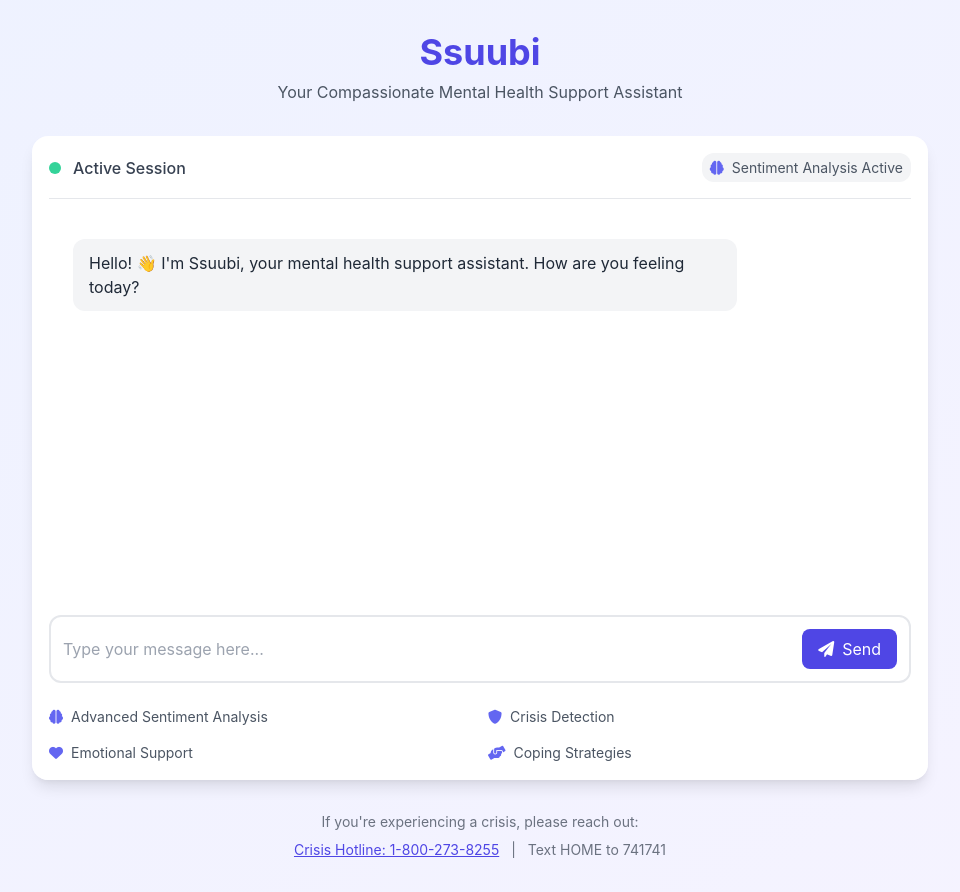
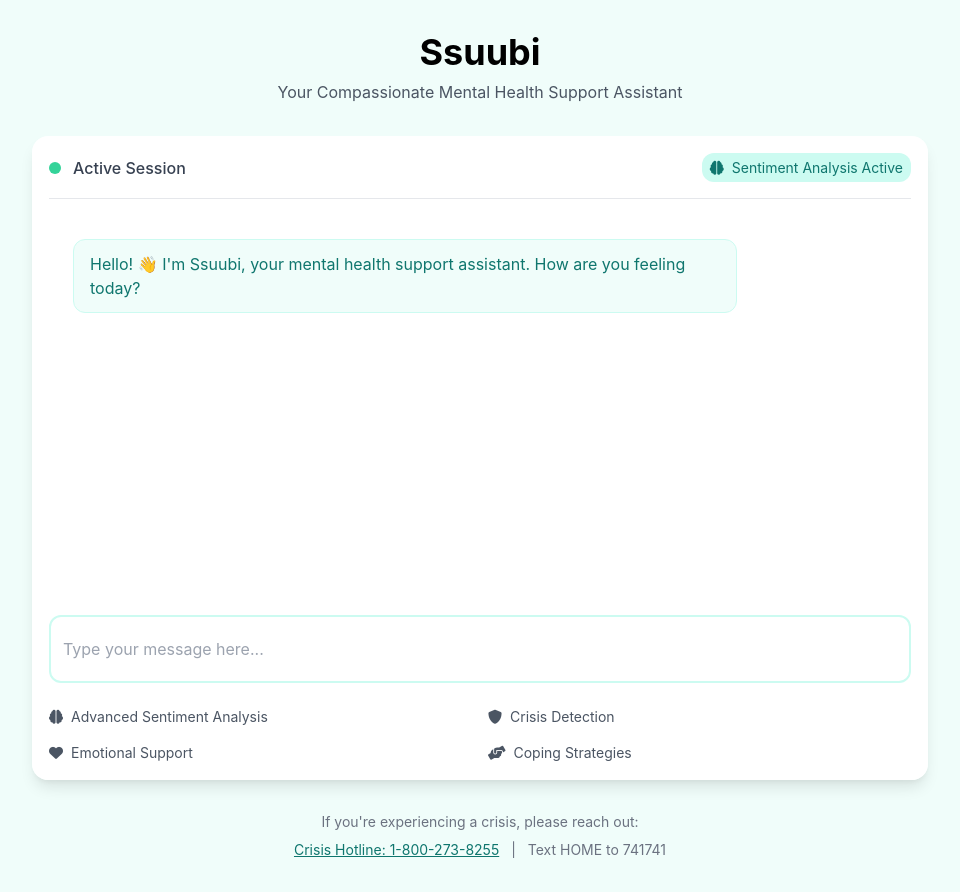
Before and after one commit to jjingofarouk/ssuubi-mental-health-bot, a Flask app: page / in a window 1280 px wide. Shown: the whole page, without its empty margins (160-1120 px from the left). Run offline with Flask 3, Linux system fonts and the light colour scheme.

Commit message:
Update index.html

```diff
--- a/app/templates/index.html
+++ b/app/templates/index.html
@@ -1,3 +1,4 @@
+
 <!DOCTYPE html>
 <html lang="en">
 <head>
@@ -8,10 +9,10 @@
     <link href="https://cdnjs.cloudflare.com/ajax/libs/font-awesome/6.0.0/css/all.min.css" rel="stylesheet">
     <style>
         :root {
-            --primary-color: #6366f1;
-            --secondary-color: #818cf8;
-            --accent-color: #4f46e5;
-            --background-color: #f8fafc;
+            --primary-color: #14b8a6; /* Teal */
+            --secondary-color: #0d9488; /* Darker teal */
+            --accent-color: #0f766e; /* Even darker teal */
+            --background-color: #f0fdfa; /* Light teal background */
         }
 
         body {
@@ -40,8 +41,9 @@
         }
 
         .bot {
-            background-color: #f3f4f6;
-            color: #1f2937;
+            background-color: #f0fdfa; /* Light teal background for bot messages */
+            color: #0f766e; /* Dark teal text */
+            border: 1px solid #ccfbf1; /* Light teal border */
         }
 
         @keyframes fadeIn {
@@ -58,7 +60,7 @@
         .typing-dot {
             width: 6px;
             height: 6px;
-            background: #6b7280;
+            background: #0d9488; /* Teal dots */
             border-radius: 50%;
             animation: typing 1.4s infinite;
         }
@@ -88,11 +90,13 @@
             display: inline-flex;
             align-items: center;
             gap: 4px;
+            background-color: #ccfbf1; /* Light teal background */
+            color: #0f766e; /* Dark teal text */
         }
 
         .input-container {
             background: white;
-            border: 2px solid #e5e7eb;
+            border: 2px solid #ccfbf1; /* Light teal border */
             transition: border-color 0.2s;
         }
 
@@ -101,11 +105,11 @@
         }
     </style>
 </head>
-<body class="min-h-screen bg-gradient-to-br from-indigo-50 to-purple-50">
+<body class="min-h-screen bg-gradient-to-br from-teal-50 to-teal-100">
     <div class="container mx-auto px-4 py-8">
         <!-- Header -->
         <header class="text-center mb-8">
-            <h1 class="text-4xl font-bold text-indigo-600 mb-2">Ssuubi</h1>
+            <h1 class="text-4xl font-bold text-teal-600 mb-2">Ssuubi</h1>
             <p class="text-gray-600">Your Compassionate Mental Health Support Assistant</p>
         </header>
 
@@ -119,9 +123,9 @@
                             <div class="w-3 h-3 bg-green-400 rounded-full"></div>
                             <span class="font-medium text-gray-700">Active Session</span>
                         </div>
-                        <div class="mood-indicator bg-gray-100">
-                            <i class="fas fa-brain text-indigo-500"></i>
-                            <span class="ml-1 text-gray-600">Sentiment Analysis Active</span>
+                        <div class="mood-indicator">
+                            <i class="fas fa-brain text-teal-600"></i>
+                            <span class="ml-1">Sentiment Analysis Active</span>
                         </div>
                     </div>
                 </div>
@@ -144,7 +148,7 @@
                         >
                         <button
                             id="send-btn"
-                            class="bg-indigo-600 text-white px-4 py-2 rounded-lg hover:bg-indigo-700 transition-colors"
+                            class="bg-teal-600 text-white px-4 py-2 rounded-lg hover:bg-teal-700 transition-colors"
                         >
                             <i class="fas fa-paper-plane mr-2"></i>Send
                         </button>
@@ -154,19 +158,19 @@
                 <!-- Features List -->
                 <div class="mt-6 grid grid-cols-2 gap-4 text-sm text-gray-600">
                     <div class="flex items-center gap-2">
-                        <i class="fas fa-brain text-indigo-500"></i>
+                        <i class="fas fa-brain text-teal-600"></i>
                         <span>Advanced Sentiment Analysis</span>
                     </div>
                     <div class="flex items-center gap-2">
-                        <i class="fas fa-shield-alt text-indigo-500"></i>
+                        <i class="fas fa-shield-alt text-teal-600"></i>
                         <span>Crisis Detection</span>
                     </div>
                     <div class="flex items-center gap-2">
-                        <i class="fas fa-heart text-indigo-500"></i>
+                        <i class="fas fa-heart text-teal-600"></i>
                         <span>Emotional Support</span>
                     </div>
                     <div class="flex items-center gap-2">
-                        <i class="fas fa-hands-helping text-indigo-500"></i>
+                        <i class="fas fa-hands-helping text-teal-600"></i>
                         <span>Coping Strategies</span>
                     </div>
                 </div>
```
